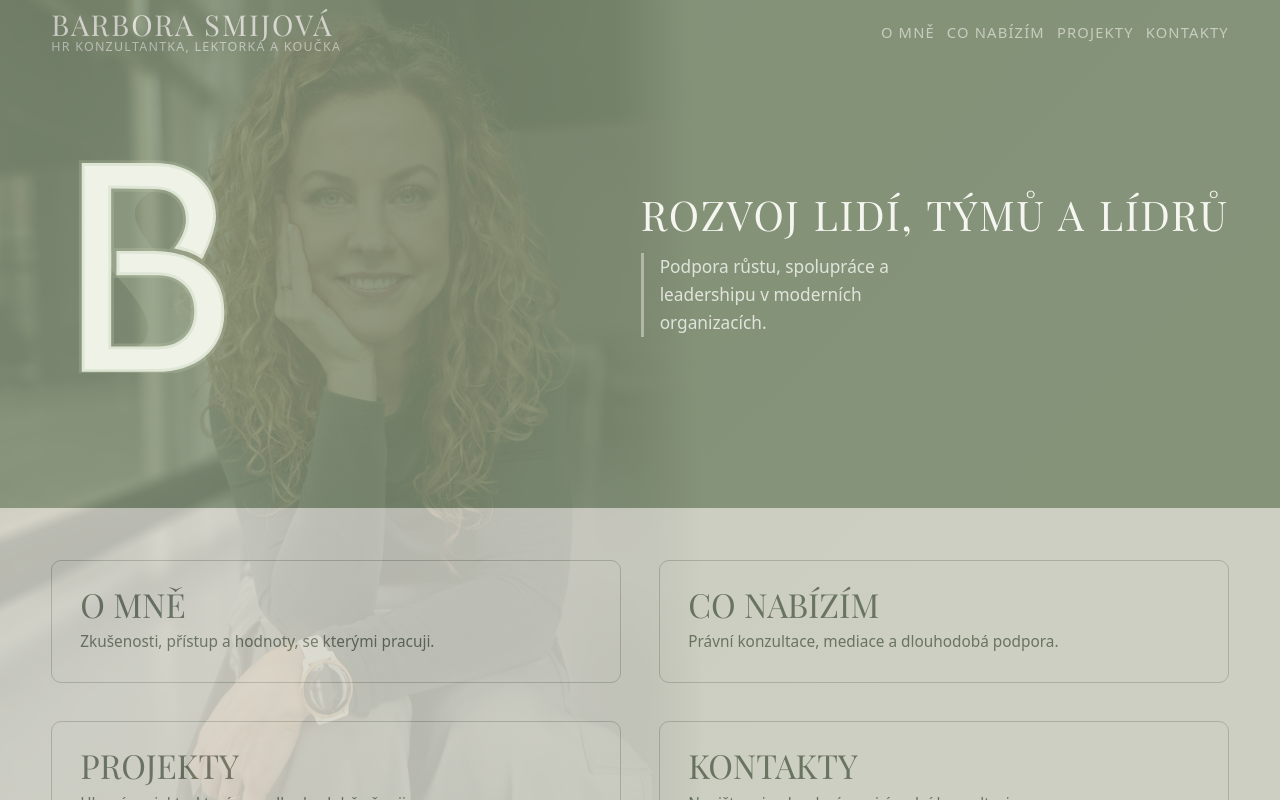
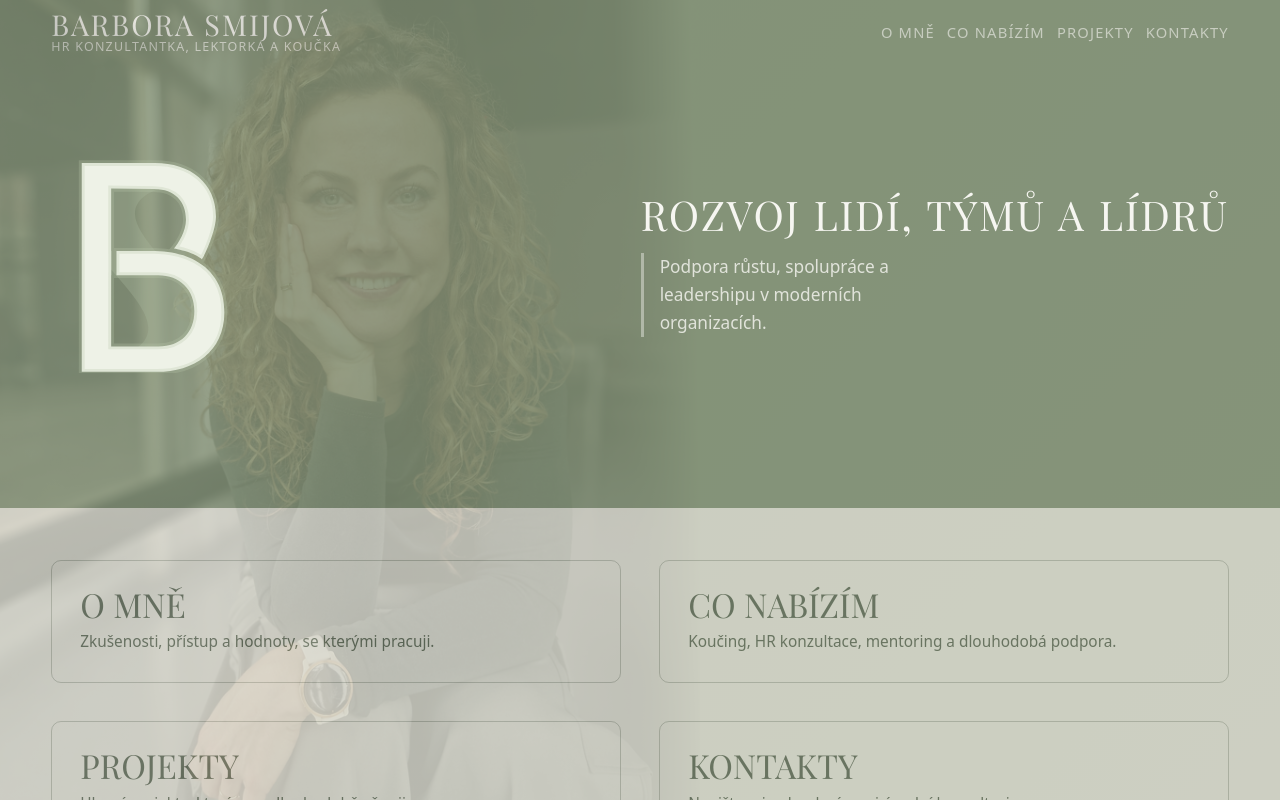
Before and after one commit to csobik/smijova.cz, an Eleventy site: page src/pages/home.md in a window 1280 px wide. Shown: the top 800 px of the page. Built offline with nearby package versions, Linux system fonts and the light colour scheme; Eleventy itself is replaced by a stand-in of ours; files that its build step writes are made by us from their sources; a web font is replaced by a local one.

Commit message:
Text modification

```diff
--- a/src/pages/home.md
+++ b/src/pages/home.md
@@ -28,7 +28,7 @@ permalink: /index.html
       </a>
       <a class="card-link" href="{{ '/nabizim/' | url }}">
         <h3>Co nabízím</h3>
-        <p>Právní konzultace, mediace a dlouhodobá podpora.</p>
+        <p>Koučing, HR konzultace, mentoring a dlouhodobá podpora.</p>
       </a>
       <a class="card-link" href="{{ '/projekty/' | url }}">
         <h3>Projekty</h3>
```
